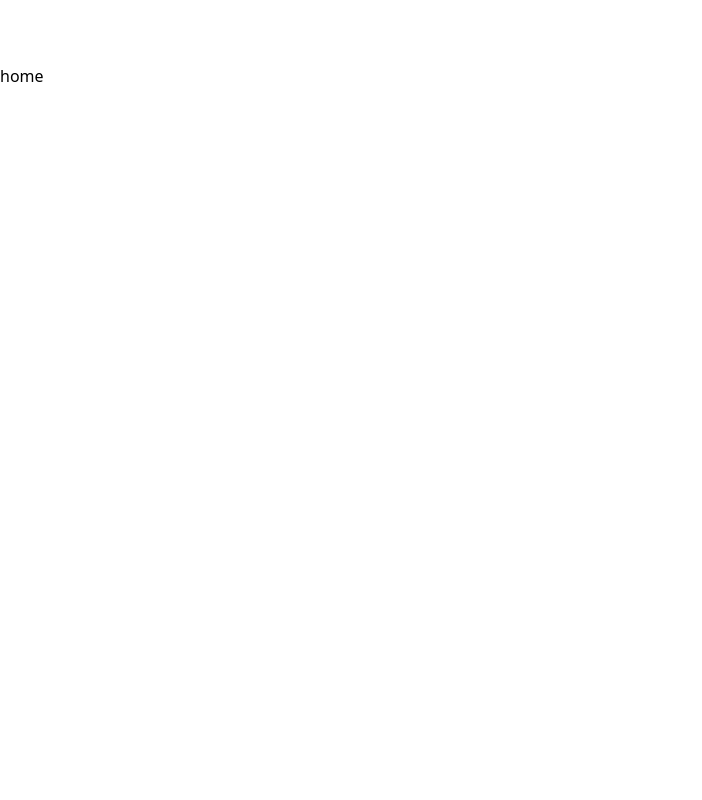
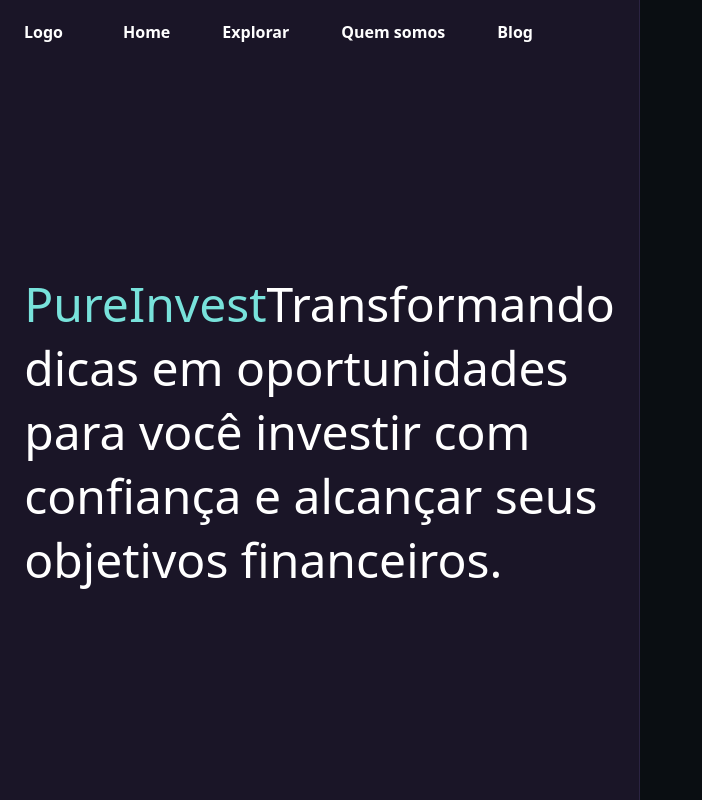
Before and after one commit to Jefferson-Guirra/Pure-invest-app, a Next.js app: page / in a window 1280 px wide. Shown: the whole page, without its empty margins (0-702 px from the left). Built offline with nearby package versions, Linux system fonts and the light colour scheme.

Commit message:
feat: create HomeContainer component

```diff
--- a/app/globals.css
+++ b/app/globals.css
@@ -4,14 +4,21 @@
 
 
 body {
-  padding-top: 64px;
   position: relative;
   overflow: hidden;
 }
 
 
-@media (max-width:800px) {
-  body {
-    padding-top: 78px;
-  }
+:root {
+  --color-purple: oklch(66% 0.2 306);
+  --color-lavender: oklch(70% 0.15 306);
+  --color-pink: oklch(70% 0.15 348);
+  --color-yellow: oklch(85% 0.1 108);
+  --color-cyan: oklch(85% 0.1 190);
+  --color-cyan-light: oklch(88% 0.03 190);
+  --color-background: oklch(16% 0.011 248);
+  --color-text: oklch(75% 0.018 248);
+  --color-text-bright: #fff;
+  background-color: var(--color-background);
+  color-scheme: dark;
 }
--- a/app/page.tsx
+++ b/app/page.tsx
@@ -1,6 +1,8 @@
+import { HomeContainer } from '@/features';
+
 
 export default function Home() {
   return (
-  <p>home</p>
+   <HomeContainer />
   );
 }
--- /dev/null
+++ b/features/home/containers/HomeContainer.tsx
@@ -0,0 +1,17 @@
+import styles from './styles.module.css'
+
+export const HomeContainer = () => {
+  return (
+    <section className={ styles['home-container'] }>
+
+      <article className={ styles['content-text']}>
+        <h2>
+          <span>PureInvest</span>
+          Transformando dicas em oportunidades para você investir com confiança e alcançar seus objetivos financeiros.
+        </h2>
+      </article>
+      <article className={ styles['content-img']}></article>
+
+    </section>
+  )
+}
--- /dev/null
+++ b/features/home/containers/styles.module.css
@@ -0,0 +1,59 @@
+.home-container {
+  @apply
+  flex
+}
+
+.content-text {
+  padding-top: 64px;
+  border-right: 1px solid #2b2341 ;
+  @apply
+
+  px-7
+  flex
+  flex-col
+  items-center
+  justify-center
+  w-6/12
+  h-screen
+  text-white
+  bg-primary-dark
+  text-5xl
+}
+
+.content-text h2 {
+  line-height: 4rem;
+}
+
+.content-text h2:hover span {
+  background: linear-gradient(45deg, var(--color-lavender), var(--color-cyan));
+  color: transparent;
+  background-clip: text;
+  display: inline-block;
+}
+
+.content-text h2 span{
+
+  @apply
+  duration-700
+  text-cyan
+
+}
+.content-img{
+  padding-top: 64px;
+  @apply
+  h-screen
+  w-6/12
+  bg-second-dark
+}
+
+
+@media (max-width:800px) {
+  .content-tex {
+    padding-top: 78px;
+  }
+
+  .content-img {
+    padding-top: 78px;
+  }
+
+}
--- /dev/null
+++ b/features/index.ts
@@ -0,0 +1 @@
+export * from './home/containers/HomeContainer'
--- a/tailwind.config.js
+++ b/tailwind.config.js
@@ -17,6 +17,7 @@ module.exports = {
       'primary-dark': '#1A1527',
       'second-dark': '#0A0E12',
       'tertiary-dark': '#4A8786',
+      'cyan': '#78E2DB',
       'black': '#000000'
     },
     fontFamily:{
```
